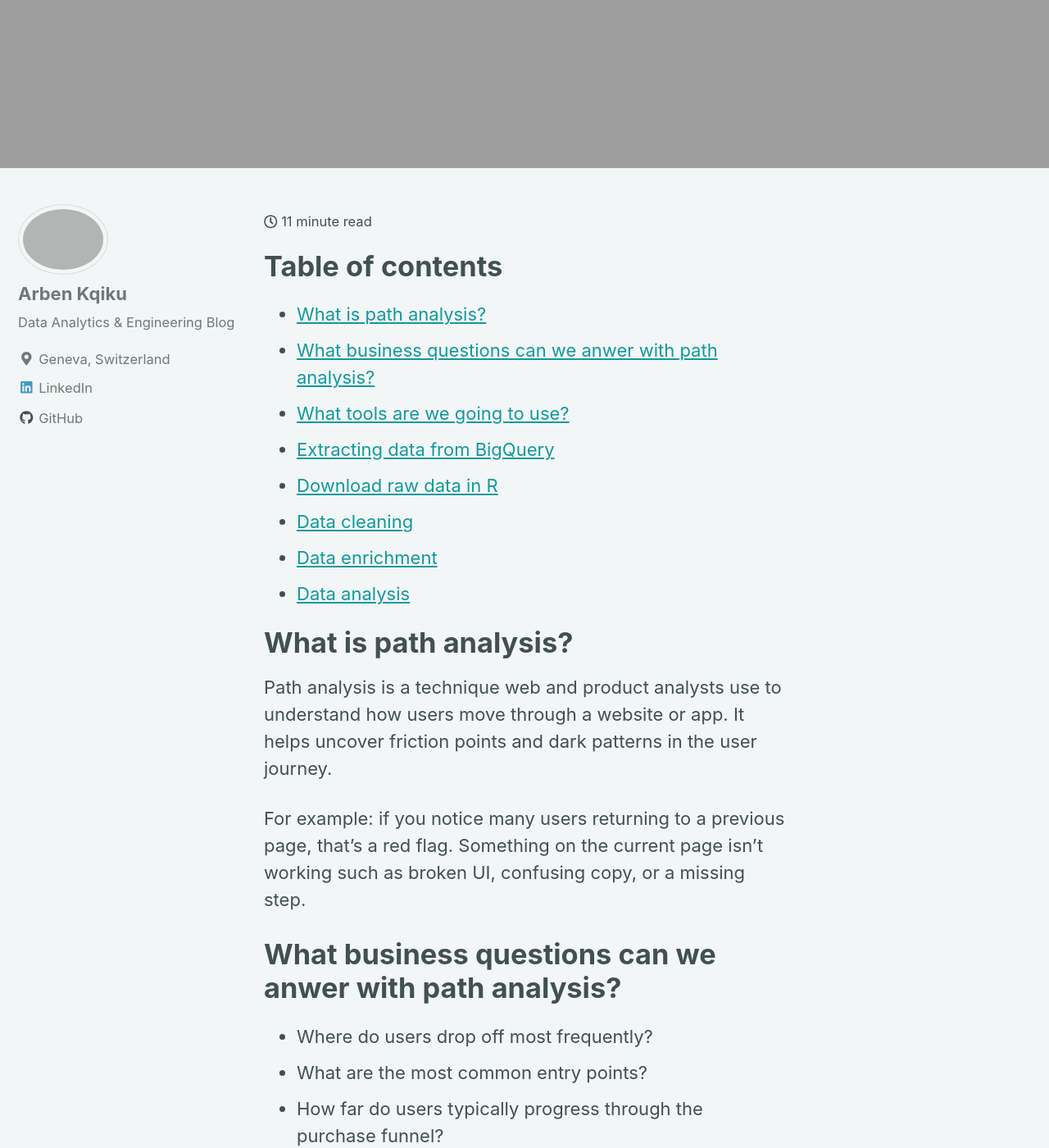
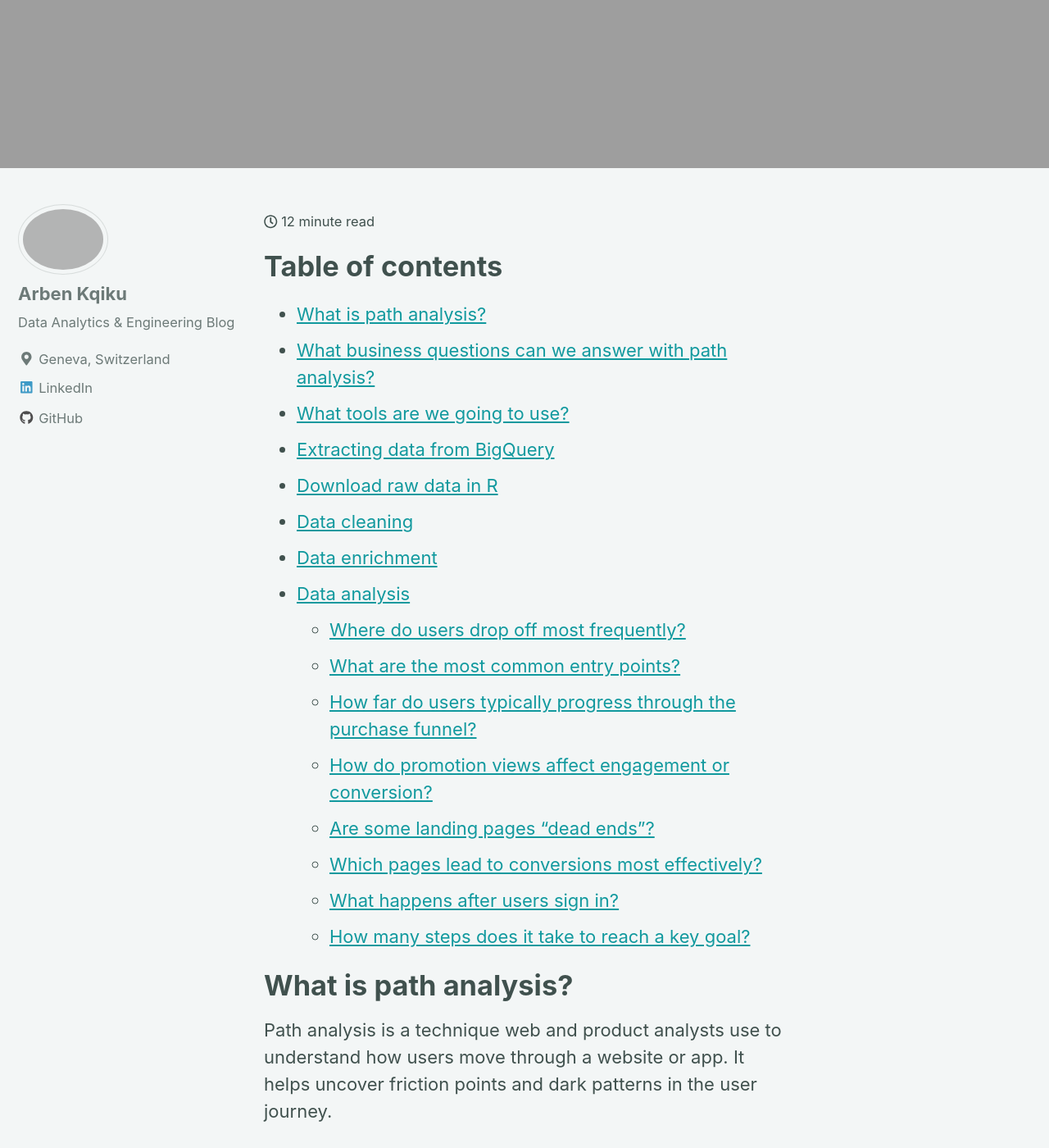
Before and after one commit to ArbenKqiku/arbenkqiku.github.io, a Jekyll site: the page built from _posts/2025-09-29-path-analysis-in-r.md, in a window 1280 px wide and 1400 px high, scrolled down 855 px. Shown: the whole window at 82% size. Built offline with Jekyll 4.4.1, drawn with Linux system fonts in a browser that asks for light colours; nearby versions of some CDN libraries; some of the changed text lies outside the part shown.

Commit message:
Cleaned table of contents

```diff
--- a/_posts/2025-09-29-path-analysis-in-r.md
+++ b/_posts/2025-09-29-path-analysis-in-r.md
@@ -12,13 +12,21 @@ mathjax: "true"
 # Table of contents
 
 - [What is path analysis?](#what-is-path-analysis)
-- [What business questions can we anwer with path analysis?](#what-business-questions-can-we-anwer-with-path-analysis?)
+- [What business questions can we answer with path analysis?](#what-business-questions-can-we-anwer-with-path-analysis?)
 - [What tools are we going to use?](#what-tools-are-we-going-to-use)
 - [Extracting data from BigQuery](#extracting-data-from-bigquery)
 - [Download raw data in R](#download-raw-data-in-r)
 - [Data cleaning](#data-cleaning)
 - [Data enrichment](#data-enrichment)
 - [Data analysis](#data-analysis)
+  - [Where do users drop off most frequently?](#where-do-users-drop-off-most-frequently)
+  - [What are the most common entry points?](#what-are-the-most-common-entry-points)
+  - [How far do users typically progress through the purchase funnel?](#how-far-do-users-typically-progress-through-the-purchase-funnel)
+  - [How do promotion views affect engagement or conversion?](#how-do-promotion-views-affect-engagement-or-conversion)
+  - [Are some landing pages “dead ends”?](#are-some-landing-pages-dead-ends)
+  - [Which pages lead to conversions most effectively?](#which-pages-lead-to-conversions-most-effectively)
+  - [What happens after users sign in?](#what-happens-after-users-sign-in)
+  - [How many steps does it take to reach a key goal?](#how-many-steps-does-it-take-to-reach-a-key-goal)
 
 # What is path analysis?
 
@@ -26,7 +34,7 @@ Path analysis is a technique web and product analysts use to understand how user
 
 For example: if you notice many users returning to a previous page, that’s a red flag. Something on the current page isn’t working such as broken UI, confusing copy, or a missing step.
 
-# What business questions can we anwer with path analysis?
+# What business questions can we answer with path analysis?
 
 * Where do users drop off most frequently?
 * What are the most common entry points?
@@ -368,6 +376,16 @@ This gives additional information to analyze our data:
 <img src="{{ site.url }}{{ site.baseurl }}/images/article-5-path-analysis/image-3.1.png" alt="linearly separable data">
 
 # Data analysis
+## Where do users drop off most frequently?
+To understand where
+
+## What are the most common entry points?
+## How far do users typically progress through the purchase funnel?
+## How do promotion views affect engagement or conversion?
+## Are some landing pages “dead ends”?
+## Which pages lead to conversions most effectively?
+## What happens after users sign in?
+## How many steps does it take to reach a key goal?
 
 Now that we have all user paths, let’s check how many of them include the event `view_promotion`. To do that, we will label each path depending on whether this event appears in it, and then calculate how frequent it is:
 
```
